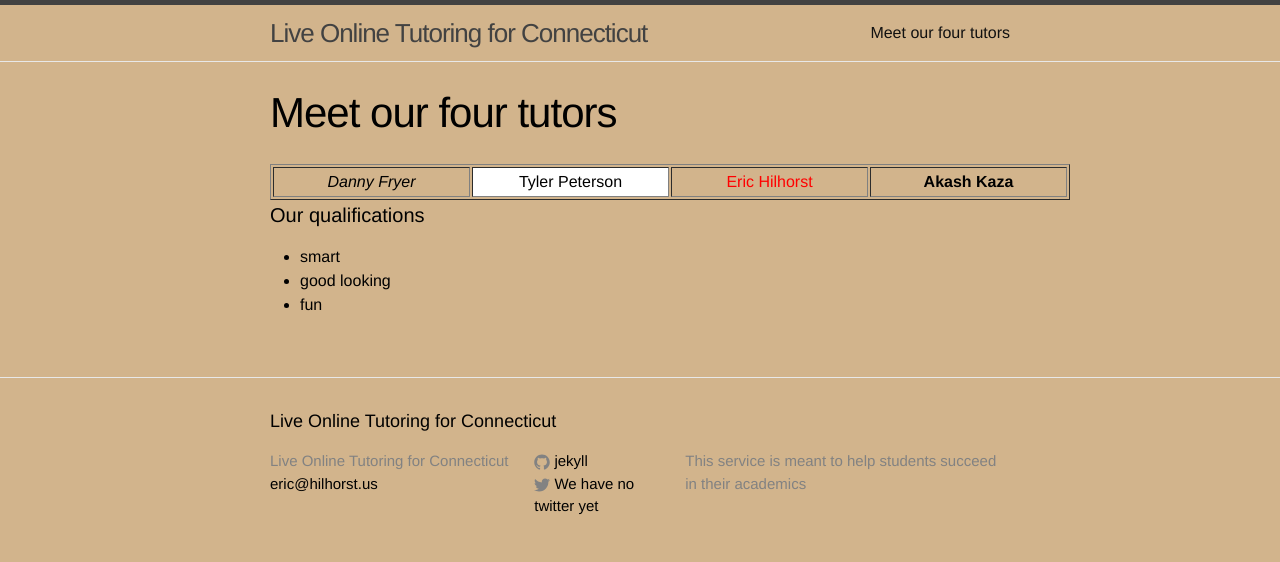
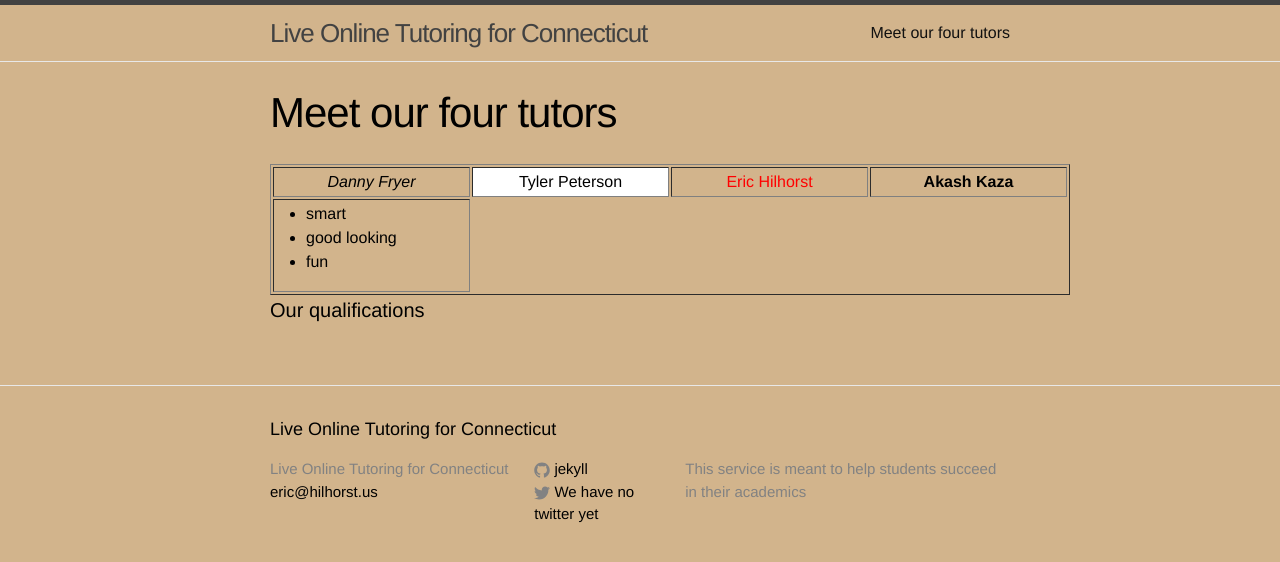
Before and after one commit to pepe454/pepe454.github.io, a Jekyll site: the page built from about.md, in a window 1280 px wide. Shown: the top 562 px of the page. Built offline with Jekyll 4.4.1, drawn with Linux system fonts in a browser that asks for light colours.

Commit message:
Update about.md

```diff
--- a/about.md
+++ b/about.md
@@ -15,11 +15,15 @@ permalink: /about/
     <td width="25%" align="center" style="color: red">Eric Hilhorst</td>
     <td width="25%" align="center"><b>Akash Kaza</b></td>
   </tr>
+  <tr>
+    <td>
+    <ul>
+      <li>smart</li>
+      <li>good looking</li>
+      <li>fun</li>
+    </ul>
+    </td>
+  </tr>
 </table>
 
 <h4>Our qualifications</h4>
-<ul>
-  <li>smart</li>
-  <li>good looking</li>
-  <li>fun</li>
-</ul>
```
